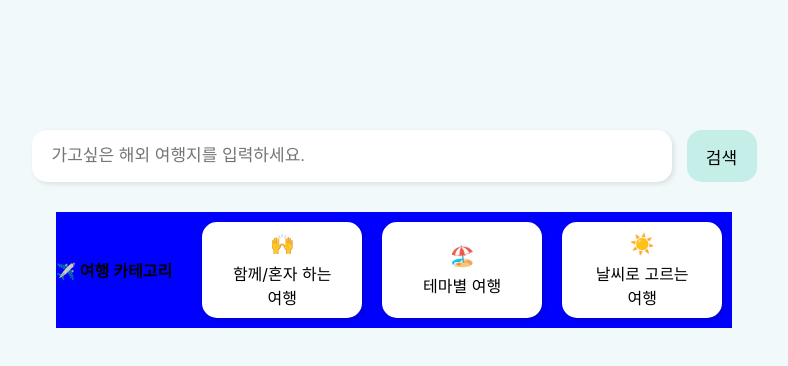
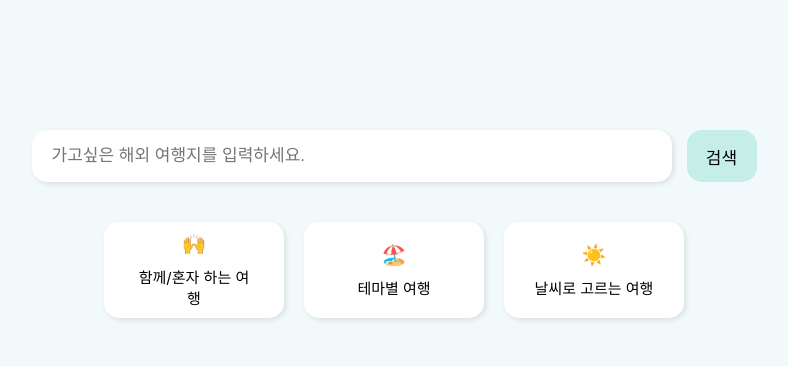
Before and after one commit to jizero1/react-project4-travel, a React (Create React App) app: page / in a window 1280 px wide. Shown: the top 366 px of the page, without its empty margins (246-1034 px from the left). Built offline with nearby package versions, Linux system fonts and the light colour scheme.

Commit message:
menu에서 여행 카테고리 글자 삭제

```diff
--- a/src/components/Menu/Menu.css
+++ b/src/components/Menu/Menu.css
@@ -1,8 +1,8 @@
 .common-menu {
-    width: 100px;
+    width: 120px;
     height: 60px;
     background-color: white;
-    box-shadow: 2px 2px 5px rgb(0, 0, 0,0.2);
+    box-shadow: 2px 2px 5px rgb(0, 0, 0,0.1);
     margin: 10px;
     padding: 18px 30px 18px 30px;
     border-radius: 15px;
@@ -15,23 +15,19 @@
 }
 .common-menuName .common-menuName-icon {
     margin: 0;
-    padding-bottom: 5px;
+    padding-bottom: 10px;
     font-size: 20px;
 }
 .common-menuName .common-menuName-text {
     margin: 0;
+    font-size: 15px;
 }
 .menu {
     margin-top: 30px;
-    background-color: blue;
-}
-.menu .menu-title {
-    margin-right: 20px;
-    font-weight: 600;
 }
 
 @media screen and (max-width: 768px) {
     .menu {
-        flex-direction: column;
+        /* flex-direction: column; */
     }
 }
--- a/src/components/Menu/Menu.js
+++ b/src/components/Menu/Menu.js
@@ -5,10 +5,6 @@ import menuNameData from './menuNameData.json';
 function Menu() {
     return (
         <div className="menu common-flex">
-            <div className="menu-title common-flex">
-                <p>✈️ 여행 카테고리</p>
-            </div>
-            <div style={{display: 'flex'}}>
             {menuNameData.map((menu) => (
                 <div key={menu.id} className="common-menu common-flex">
                     <div className="common-menuName">
@@ -17,7 +13,6 @@ function Menu() {
                     </div>
                 </div>
             ))}
-            </div>
         </div>
     )
 }
```
